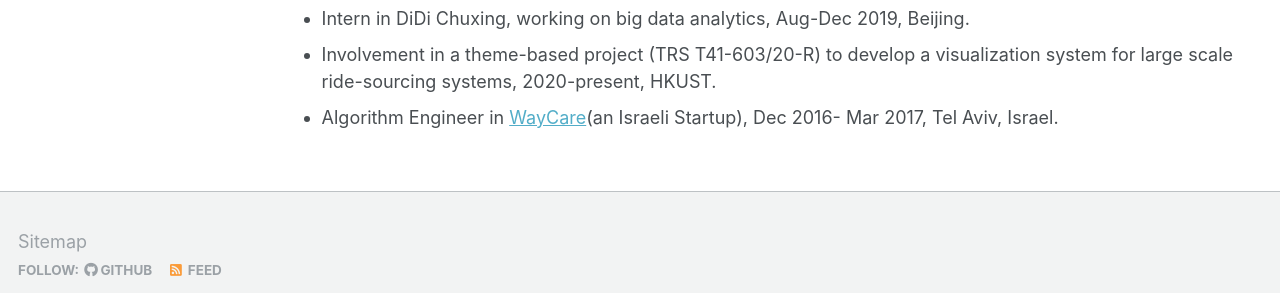
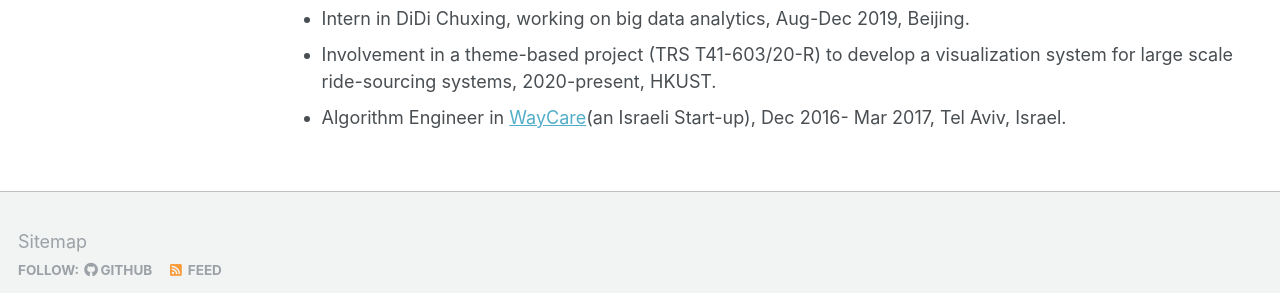
Before and after one commit to zf-z/zf-z.github.io, a Jekyll site: the page built from _pages/services.md, in a window 1280 px wide and 936 px high. Shown: the part 589-882 px from the top of the window. Built offline with Jekyll 4.4.1, drawn with Linux system fonts in a browser that asks for light colours.

Commit message:
Update services.md

```diff
--- a/_pages/services.md
+++ b/_pages/services.md
@@ -21,4 +21,4 @@ author_profile: true
 # Internship and project experience
 - Intern in DiDi Chuxing, working on big data analytics, Aug-Dec 2019, Beijing.
 - Involvement in a theme-based project (TRS T41-603/20-R) to develop a visualization system for large scale ride-sourcing systems, 2020-present, HKUST.
-- Algorithm Engineer in [WayCare](https://www.rekor.ai/waycare)(an Israeli Startup),  Dec 2016- Mar 2017, Tel Aviv, Israel.
+- Algorithm Engineer in [WayCare](https://www.rekor.ai/waycare)(an Israeli Start-up),  Dec 2016- Mar 2017, Tel Aviv, Israel.
```
